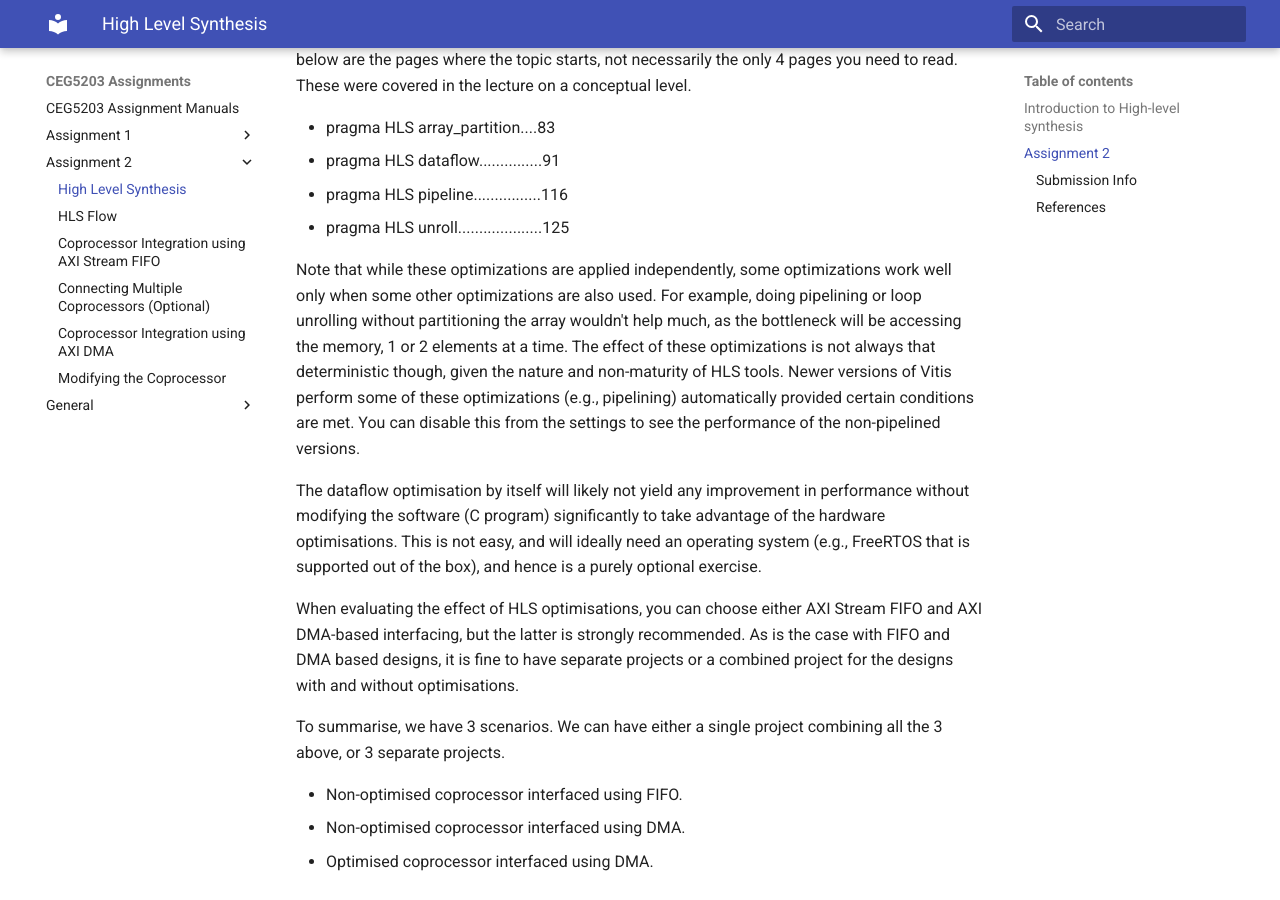
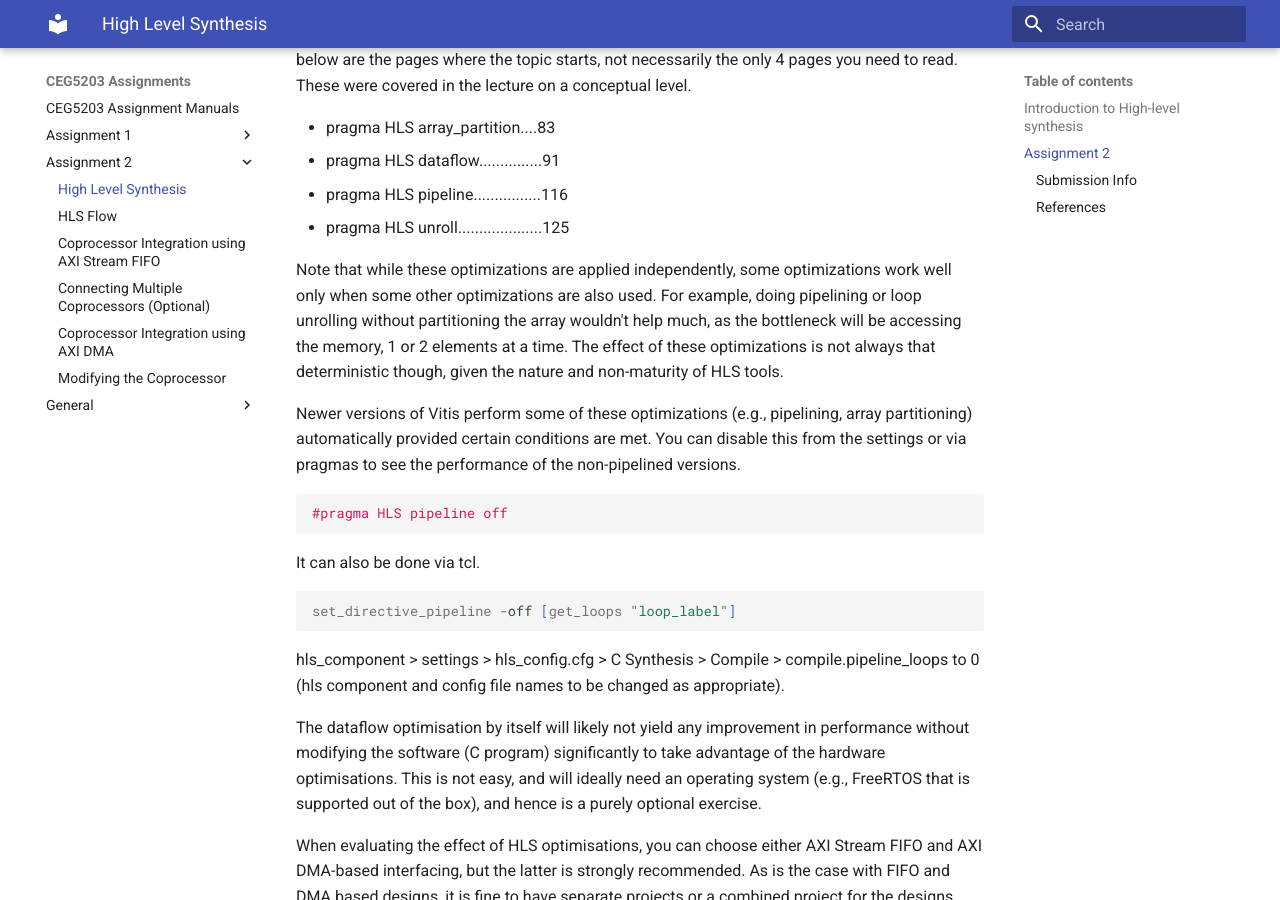
Before and after one commit to NUS-CEG5203/assignments, an MkDocs documentation site: the page built from docs/Assignment_2/1_HLSIntro.md, in a window 1280 px wide and 900 px high, scrolled down 2482 px. Built offline with MkDocs 1.6.1 and Material for MkDocs 9.7.7, drawn with Linux system fonts in a browser that asks for light colours.

Commit message:
how to disable optimizations

````diff
--- a/docs/Assignment_2/1_HLSIntro.md
+++ b/docs/Assignment_2/1_HLSIntro.md
@@ -51,7 +51,21 @@ You should read and get an overview of the following 4 optimizations from the do
 * pragma HLS pipeline................116
 * pragma HLS unroll....................125
 
-Note that while these optimizations are applied independently, some optimizations work well only when some other optimizations are also used. For example, doing pipelining or loop unrolling without partitioning the array wouldn't help much, as the bottleneck will be accessing the memory, 1 or 2 elements at a time. The effect of these optimizations is not always that deterministic though, given the nature and non-maturity of HLS tools. Newer versions of Vitis perform some of these optimizations (e.g., pipelining) automatically provided certain conditions are met. You can disable this from the settings to see the performance of the non-pipelined versions.
+Note that while these optimizations are applied independently, some optimizations work well only when some other optimizations are also used. For example, doing pipelining or loop unrolling without partitioning the array wouldn't help much, as the bottleneck will be accessing the memory, 1 or 2 elements at a time. The effect of these optimizations is not always that deterministic though, given the nature and non-maturity of HLS tools.
+
+Newer versions of Vitis perform some of these optimizations (e.g., pipelining, array partitioning) automatically provided certain conditions are met. You can disable this from the settings or via pragmas to see the performance of the non-pipelined versions.
+
+``` c
+#pragma HLS pipeline off
+```
+
+It can also be done via tcl.
+
+``` tcl
+set_directive_pipeline -off [get_loops "loop_label"]
+```
+
+hls_component > settings > hls_config.cfg > C Synthesis > Compile > compile.pipeline_loops to 0 (hls component and config file names to be changed as appropriate).
 
 The dataflow optimisation by itself will likely not yield any improvement in performance without modifying the software (C program) significantly to take advantage of the hardware optimisations. This is not easy, and will ideally need an operating system (e.g., FreeRTOS that is supported out of the box), and hence is a purely optional exercise.
 
````
